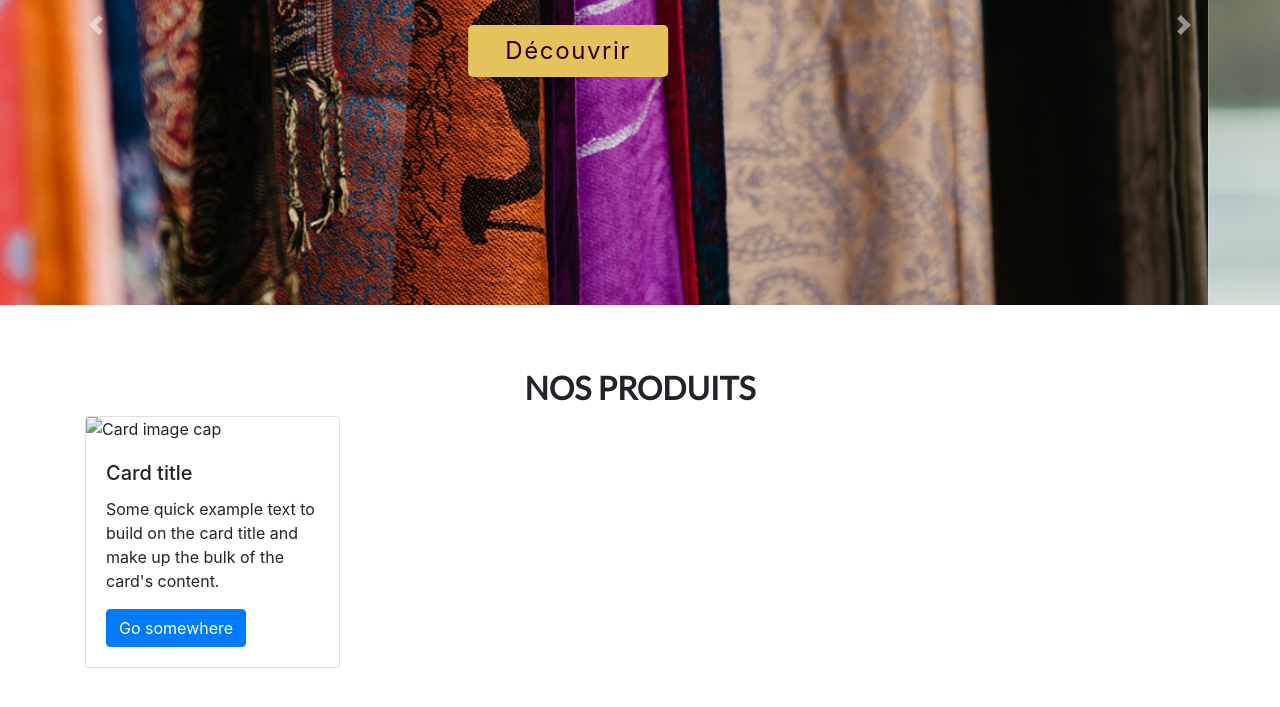
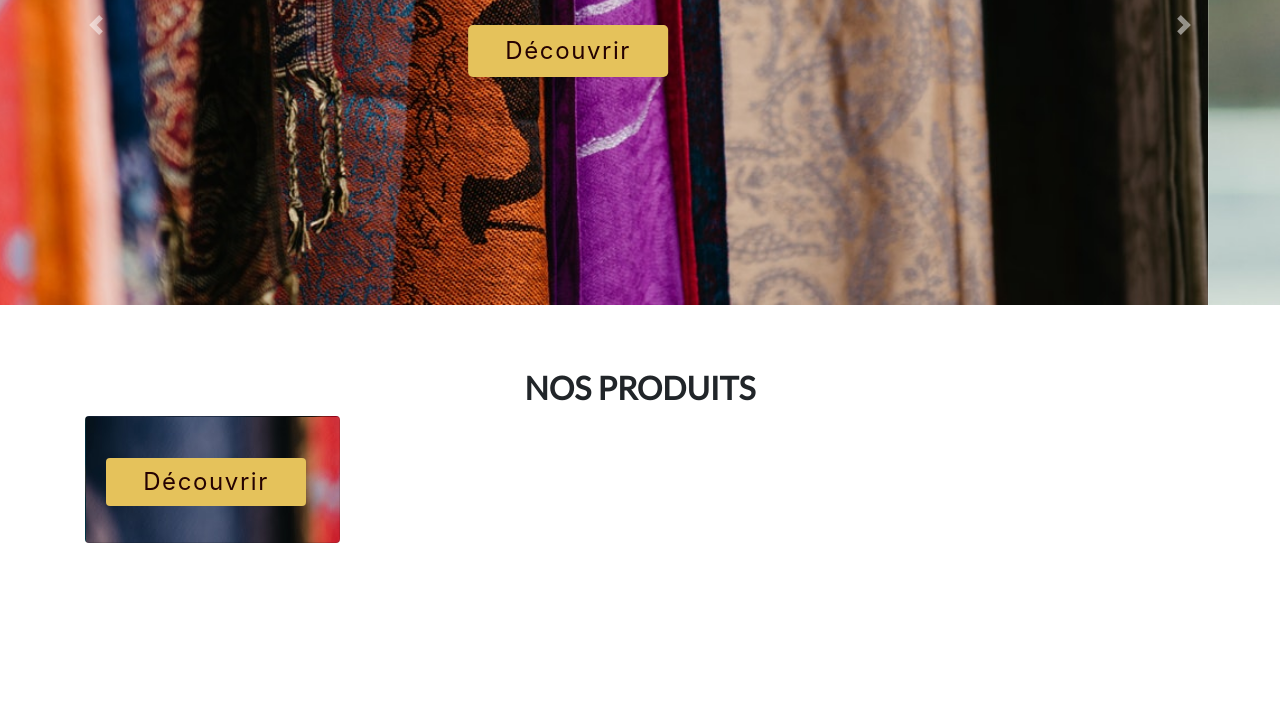
Before and after one commit to kindeme/jba, a website: page index.html in a window 1280 px wide. Shown: the part 385-1092 px from the top of the page. After the commit the page ends 1008 px from the top, so only its background shows below. Drawn offline with nearby package versions, Linux system fonts and the light colour scheme.

Commit message:
product section

```diff
--- a/index.html
+++ b/index.html
@@ -91,14 +91,14 @@
         <div class="carousel-caption">
           <h2> Bienvenu chez <span class="nom"> Jolie Bijoux </span> </h2>
           <h4 class="description">Vente de tissus, bijoux et accessoires</h4>
-          <p><a href="tissus.html" class="btn btn-lg btn-success myBtn"> Découvrir</a></p>
+          <p><a href="tissus.html" class="btn btn-success myBtn"> Découvrir</a></p>
         </div>
       </div>
       <div class="carousel-item" style="background-image: url('image/hero-4.jpg')">
         <div class="carousel-caption">
           <h2> Bienvenu chez <span class="nom"> Jolie Bijoux </span> </h2>
           <h4 class="description">Vente de tissus, bijoux et accessoires</h4>
-          <p><a href="bijoux.html" class="btn btn-lg btn-success myBtn"> Découvrir</a></p>
+          <p><a href="bijoux.html" class="btn btn-success myBtn"> Découvrir</a></p>
         </div>
       </div>
       <a href="#homeCarousel" class="carousel-control-prev" data-slide-to="prev">
@@ -120,12 +120,10 @@
       </div>
       <div class="row">
         <div class="col-md-3 col-12">
-          <div class="card" style="background-image: url('image')">
-            <img class="card-img-top" src="..." alt="Card image cap">
+          <div class="card product-card" style="background-image: url('image/hero-1.jpg')">
             <div class="card-body">
-              <h5 class="card-title">Card title</h5>
-              <p class="card-text">Some quick example text to build on the card title and make up the bulk of the card's content.</p>
-              <a href="#" class="btn btn-primary">Go somewhere</a>
+
+              <p><a href="bijoux.html" class="btn btn-success myBtn"> Découvrir</a></p>
             </div>
           </div>
         </div>
--- a/scss/style.scss
+++ b/scss/style.scss
@@ -169,5 +169,6 @@ body {
 		font-family: $title-font;
 		font-weight: 600;
 		font-size: 2rem;
+		margin-bottom: 4rem;
 	}
 }
```
Lines whose indentation alone changed are shown as unchanged.
